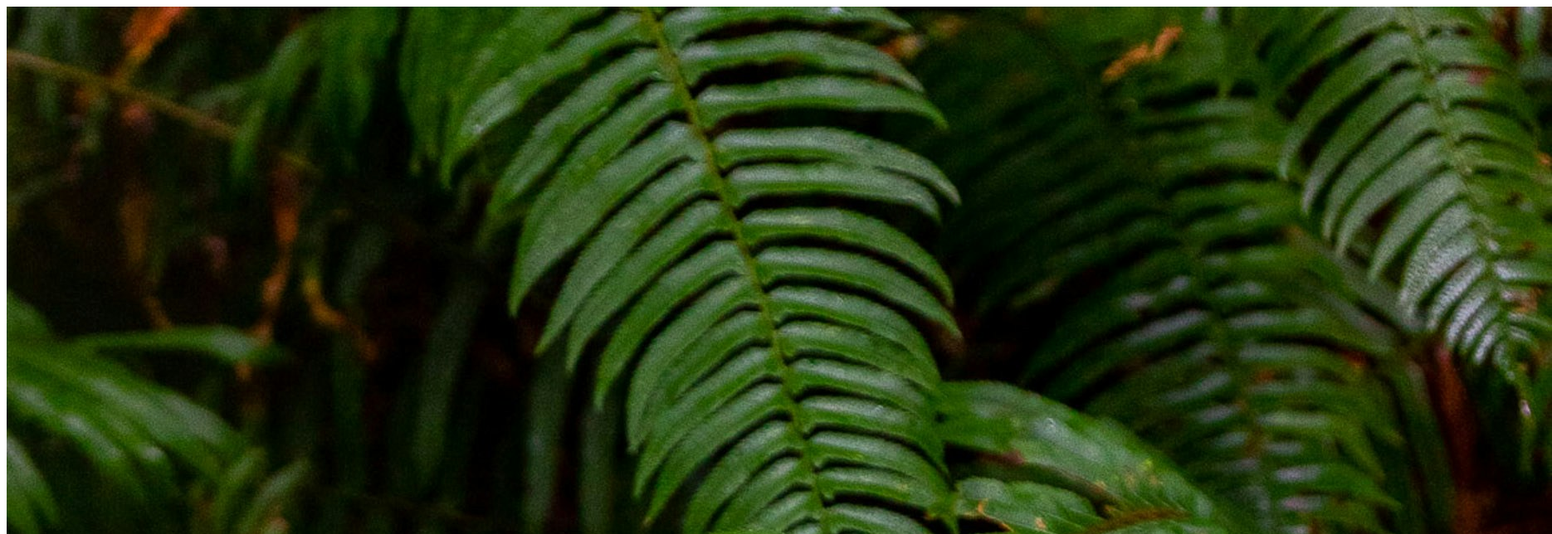
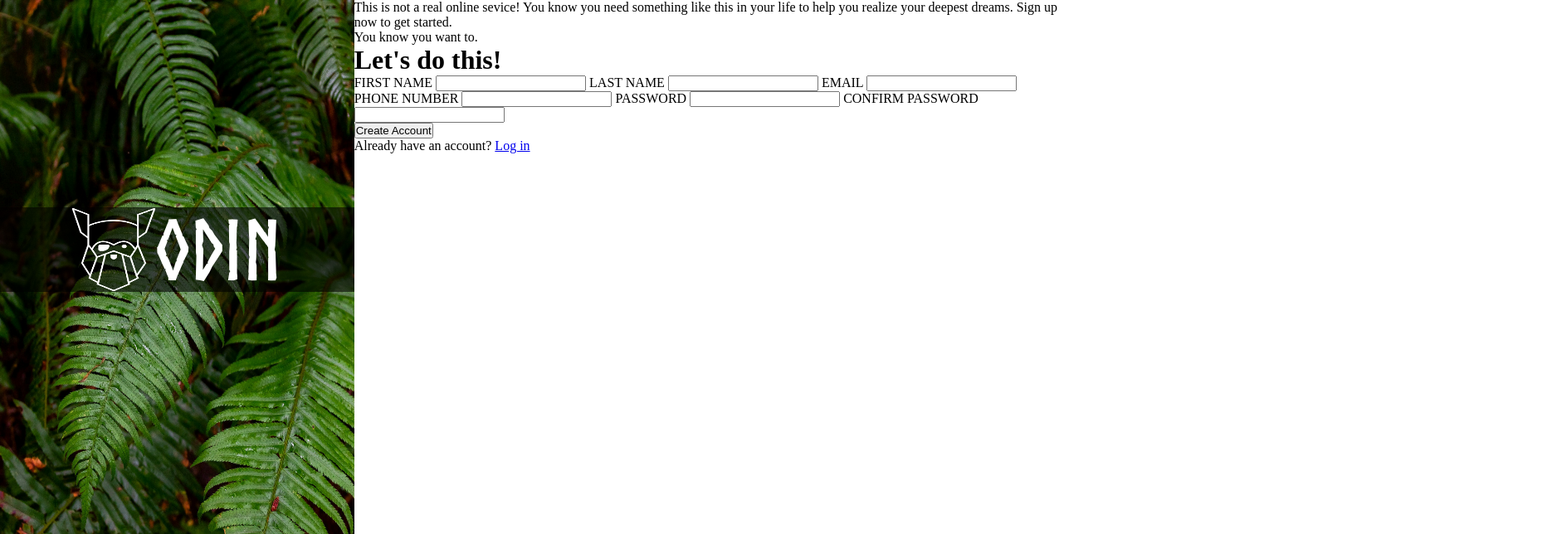
Before and after one commit to tornike-toko/odin-sign-up-form, a plain HTML site: page index.html in a window 1280 px wide. Shown: the top 644 px of the page at 83% size, 1870 px wide, since content can reach past the window. Drawn offline with Linux system fonts and the light colour scheme.

Commit message:
write css for left side and adjusted html for right side

```diff
--- a/index.html
+++ b/index.html
@@ -19,7 +19,6 @@
         <p>This is not a real online sevice! You know you need something like this in your life to help you realize your deepest dreams. Sign up now to get started.</p>
         <p>You know you want to.</p>
         <form action="">
-            <div>
                 <h1>Let's do this!</h1>
                 <label for="firstName">FIRST NAME</label>
                 <input type="text" name="firstName" id="firstName">
@@ -33,9 +32,8 @@
                 <input type="password" name="password" id="password">
                 <label for="confPassword">CONFIRM PASSWORD</label>
                 <input type="password" name="confPassword" id="confPassword">
-            </div>
-            <button type="submit">Create Account</button>
         </form>
+        <button type="submit">Create Account</button>
         <p>Already have an account? <a href="#">Log in</a></p>
     </div>
 </body>
--- a/style.css
+++ b/style.css
@@ -0,0 +1,48 @@
+*{
+    margin: 0;
+    padding: 0;
+    box-sizing: border-box;
+}
+@font-face {
+    font-family: norse-bold;
+    src: url(Norse-Bold.otf);
+}
+
+img{
+    width: 100px;
+    height: 100px;
+}
+
+body{
+    width: 100%;
+    height: 100vh;
+    display: flex;
+}
+
+.left{
+    flex: 1;
+    position: relative;
+}
+.right{
+    flex: 2;
+}
+
+
+.left>img{
+    width: 100%;
+    height: 100%;
+    position: absolute;
+    z-index: -1;
+}
+.left .wrapper{
+    margin-top: 250px;
+    display: flex;
+    justify-content: center;
+    align-items: center;
+    background: rgba(0, 0, 0, 0.6);
+}
+.left p{
+    font-size: 100px;
+    font-family: "norse-bold";
+    color: white;
+}
```
